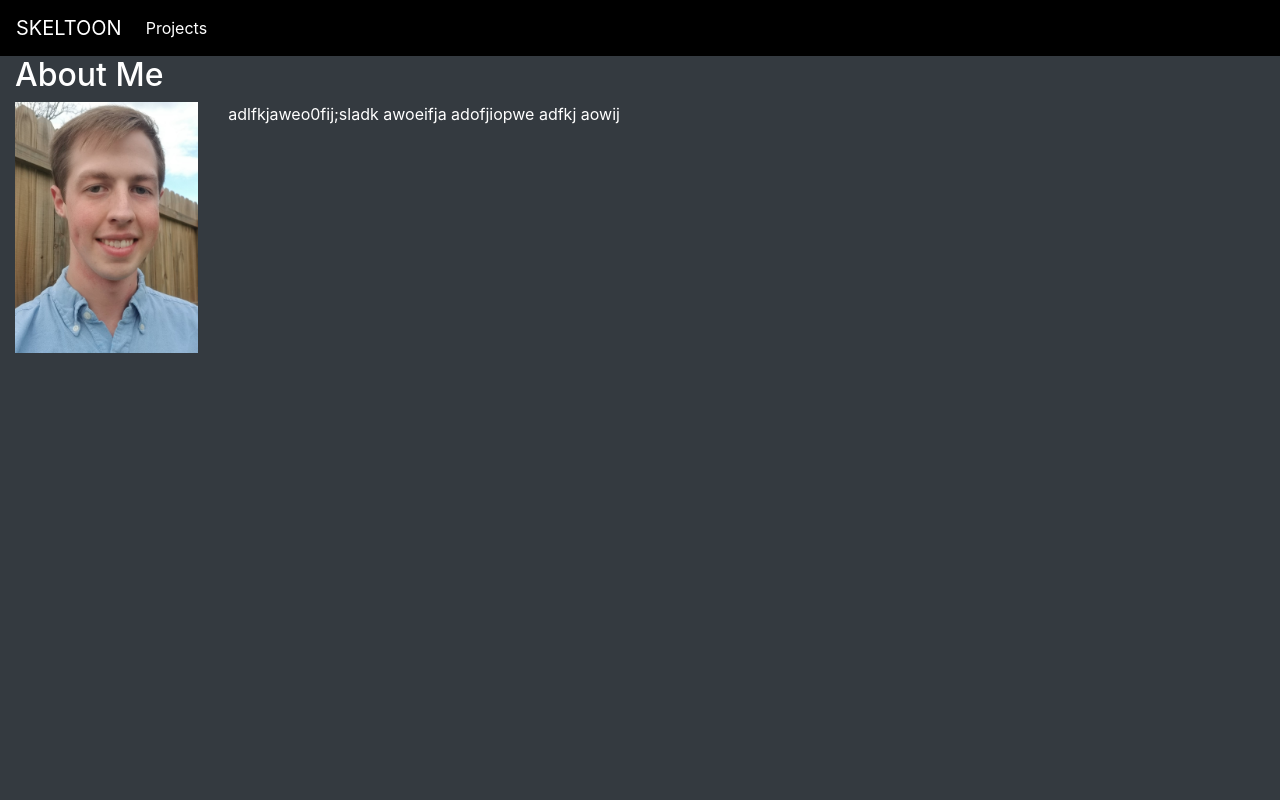
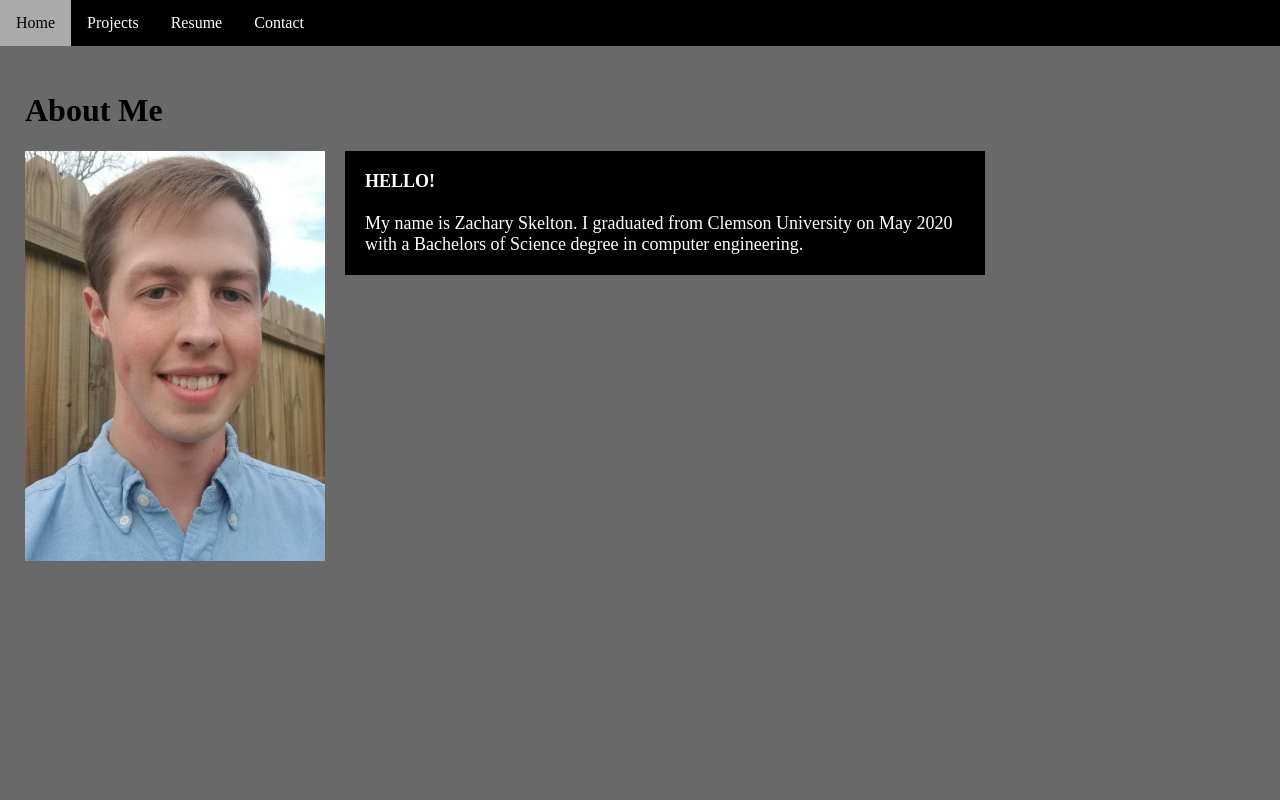
Before and after one commit to zskelto/zskelton_website, a Django app: page / in a window 1280 px wide. Run offline with Django 3.2, Linux system fonts and the light colour scheme; some libraries are stand-ins or nearby versions.

Commit message:
Removed bootstrap stylings

```diff
--- /dev/null
+++ b/aboutme/static/style.css
@@ -0,0 +1,58 @@
+.header ul{
+	list-style-type: none;
+	background-color: #000000;
+	margin: 0;
+	padding: 0;
+	overflow: hidden;
+	min-width: 1025px;
+}
+
+.header nav {
+	padding: 0;
+	margin: 0;
+}
+
+.header li {
+	float: left;
+}
+
+.header li a {
+	display: block;
+	padding: 14px 16px;
+	color: white;
+	text-align: center;
+	text-decoration: none;
+}
+
+.header li a:hover {
+	background-color: #aaaaaa;
+	color: black;
+}
+
+.aboutme img{
+	width: 300px;
+	height: auto;
+	display: inline;
+	float: left;
+}
+
+.aboutme p{
+	margin-top: 0px;
+	margin-left: 320px;
+	padding: 20px;
+	background-color: #000000;
+	color: white;
+	width: 600px;
+	font-size: large;
+}
+
+.aboutme {
+	padding-top: 25px;
+	padding-left: 25px;
+	width: 1000px;
+}
+
+body {
+	background-color: #696969;
+	margin: 0;
+}
--- a/aboutme/templates/aboutme.html
+++ b/aboutme/templates/aboutme.html
@@ -1,5 +1,8 @@
-{% extends "base.html" %}
+{% extends "base_temp.html" %}
 {% load static %}
+{% block style_link %}
+{% static 'style.css' %}
+{% endblock %}
 {% block page_content %}
 <div class="row mx-auto">
 	<div class="col-12">
@@ -15,3 +18,14 @@
 	</div>
 </div>
 {% endblock %}
+
+{% block content %}
+<div class="aboutme">
+	<h1>About Me</h1>
+	<img src="{% static "img/real_zach.jpg" %}">
+	<p>
+		<b>HELLO!</b><br><br>
+		My name is Zachary Skelton. I graduated from Clemson University on May 2020 with a Bachelors of Science degree in computer engineering.
+	</p>
+</div>
+{% endblock %}
--- /dev/null
+++ b/zskelton/templates/base_temp.html
@@ -0,0 +1,21 @@
+<!DOCTYPE html>
+<html>
+	<head>
+		<link rel="stylesheet" href="{% block style_link %}{% endblock %}">
+		<title>{% block title %}{% endblock %}</title>
+	</head>
+	<body>
+		<div class="header">
+			<nav>
+				<ul>
+					<li><a href="/">Home</a></li>
+					<li><a href="/projects">Projects</a></li>
+					<li><a href="/resume">Resume</a></li>
+					<li><a href="/contact">Contact</a></li>
+				</ul>
+			</nav>
+		</div>
+		{% block content %}
+		{% endblock %}
+	</body>
+</html>
```
